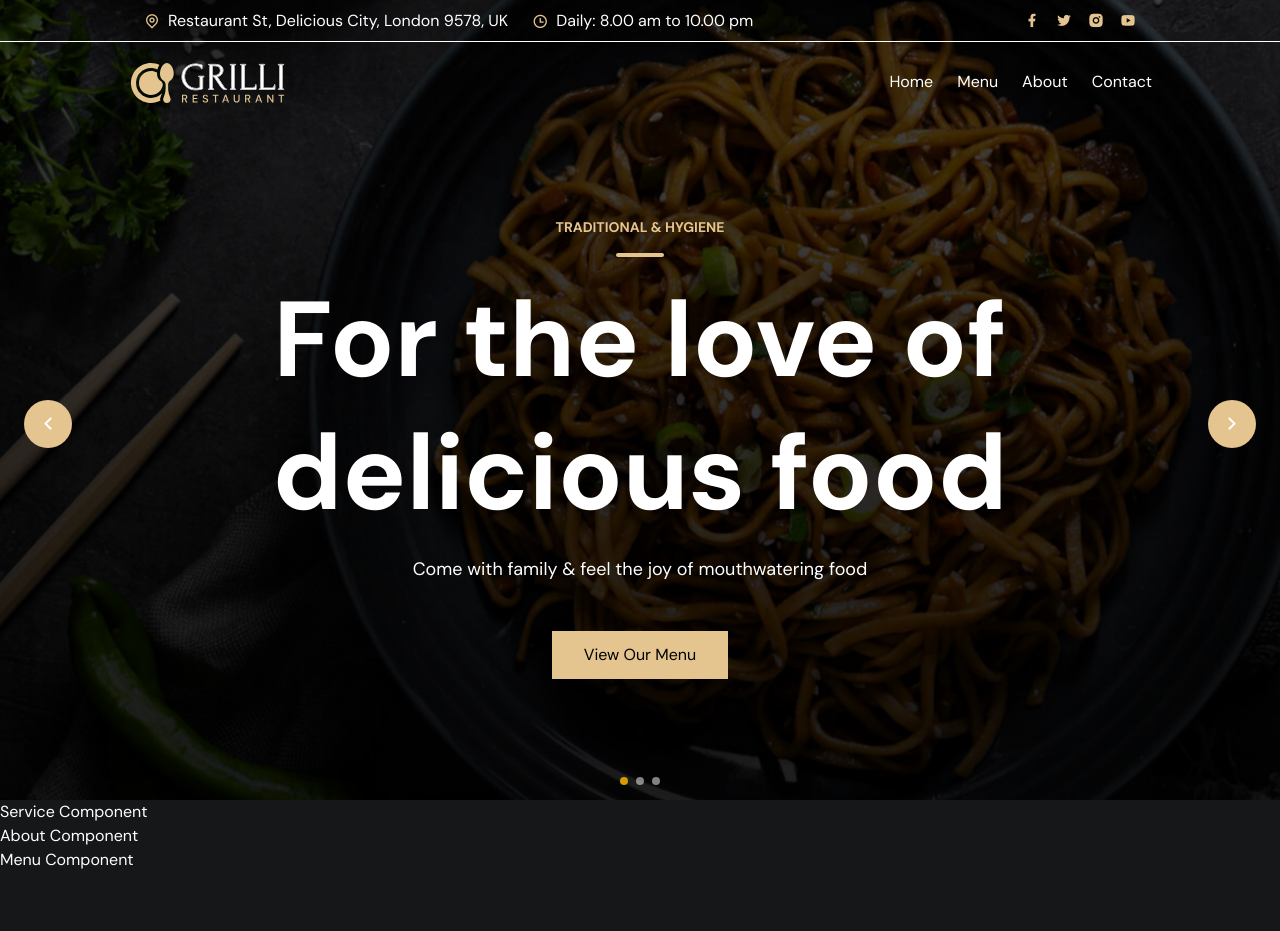
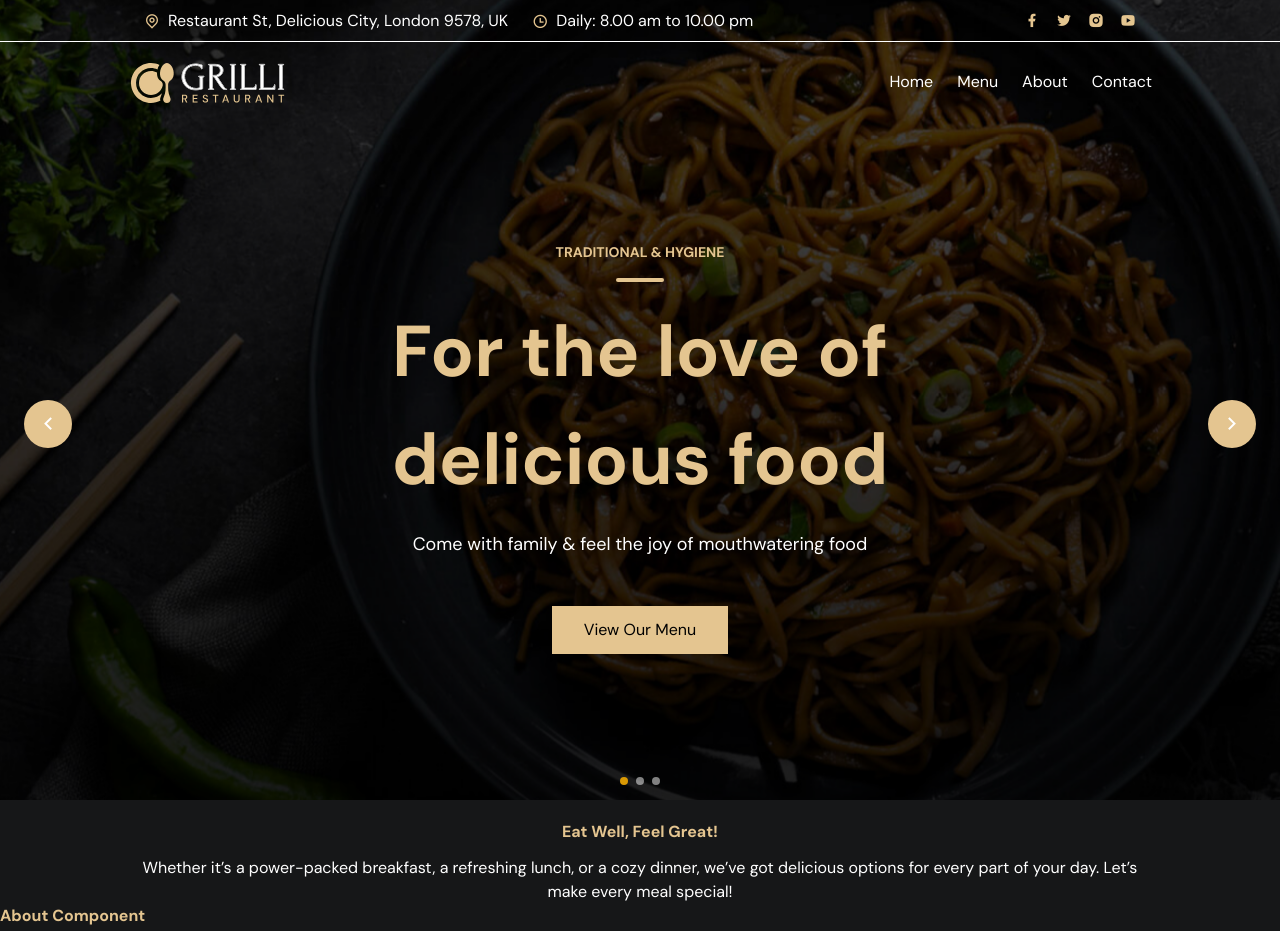
Before and after one commit to shaaav1e/grubly-food-website-react, a React (Vite) app: page / in a window 1280 px wide. Shown: the top 931 px of the page. Built offline with nearby package versions, Linux system fonts and the light colour scheme; a web font is replaced by a local one.

Commit message:
Services

```diff
--- a/src/components/Hero.jsx
+++ b/src/components/Hero.jsx
@@ -109,7 +109,7 @@ const Hero = () => {
 
               <div className="w-12 h-1 bg-gold mx-auto my-4 rounded-full slider-reveal"></div>
 
-              <h1 className="text-[calc(1.3rem+6.7vw)] font-bold leading-tight slider-reveal">
+              <h1 className="text-[calc(0.5rem+5vw)]  slider-reveal">
                 {item.title}
               </h1>
 
--- a/src/components/Service.jsx
+++ b/src/components/Service.jsx
@@ -2,9 +2,16 @@ import React from "react";
 
 const Service = () => {
   return (
-    <section className="service">
-      <h2>Service Component</h2>
-    </section>
+    <div>
+      <div className="container section-spacing text-center">
+        <h1 className="font-bold">Eat Well, Feel Great!</h1>
+        <p className="mt-3">
+          Whether it’s a power-packed breakfast, a refreshing lunch, or a cozy
+          dinner, we’ve got delicious options for every part of your day. Let’s
+          make every meal special!
+        </p>
+      </div>
+    </div>
   );
 };
 
--- a/src/index.css
+++ b/src/index.css
@@ -159,3 +159,12 @@ main.mt-screen {
 .topbar, header, nav {
   background-color: transparent !important;
 }
+
+h1,h2,h3,h4,h5,h6
+{
+  @apply font-bold text-gold;
+}
+.section-spacing
+{
+  @apply mt-5;
+}
```
